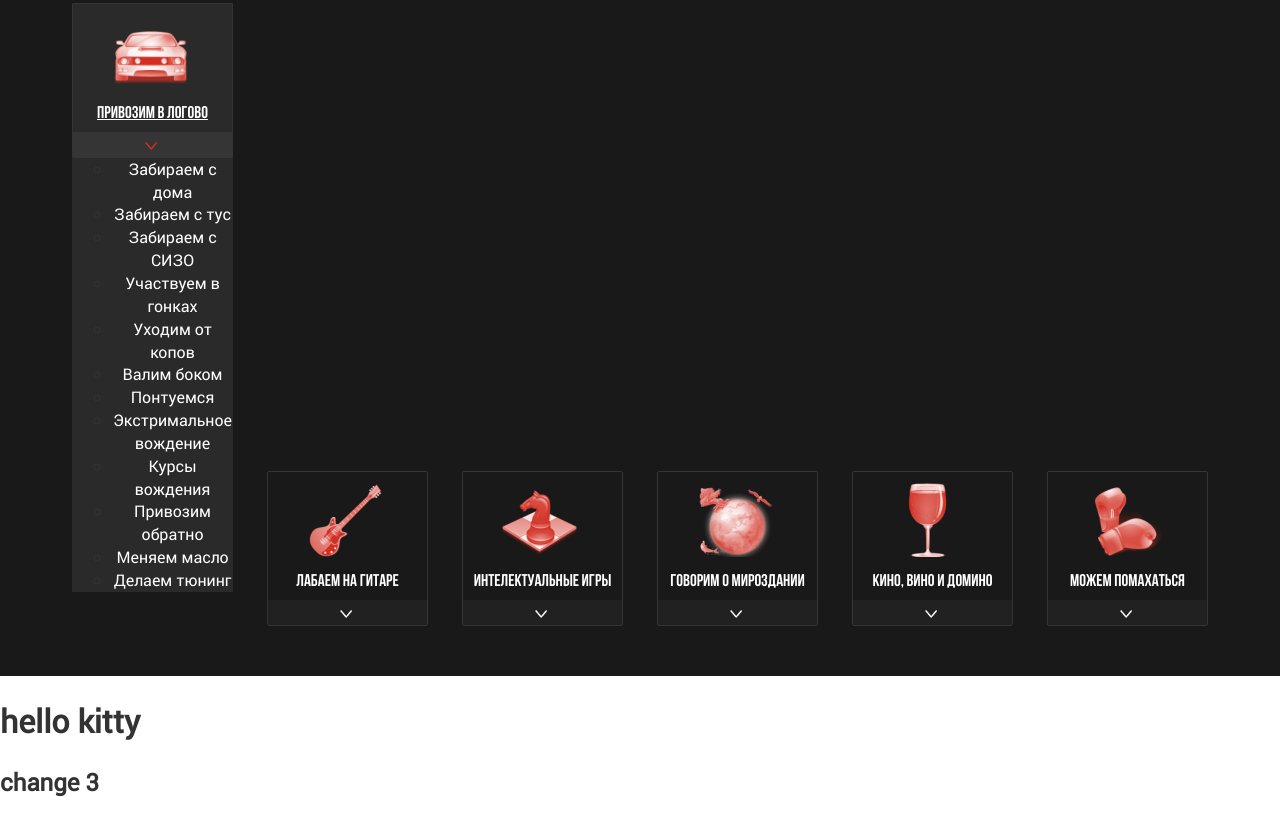
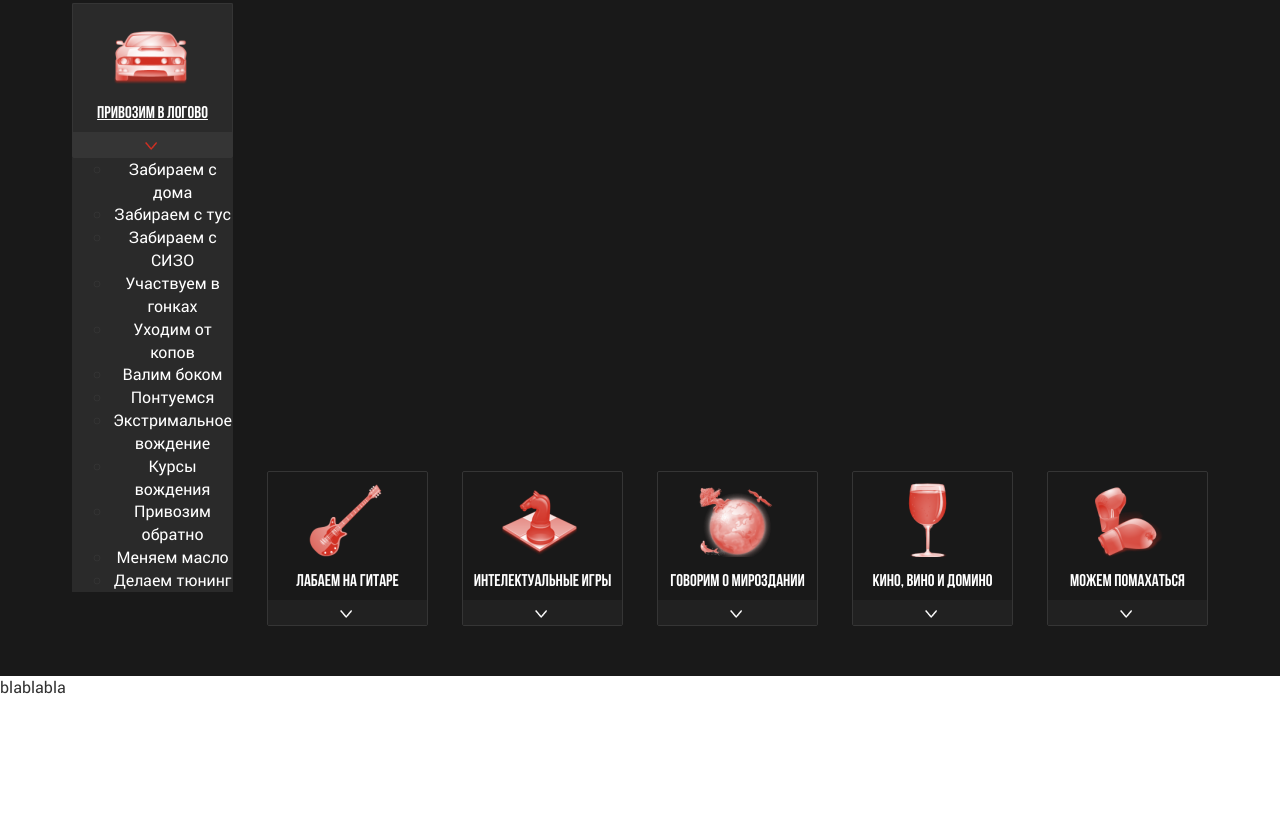
Before and after one commit to Rainspistolsmx/site, a plain HTML site: page template_bootstrap/index.html in a window 1280 px wide. Shown: the part 865-1686 px from the top of the page. After the commit the page ends 1586 px from the top, so only its background shows below. Drawn offline with Linux system fonts and the light colour scheme; files whose address does not match are found by name.

Commit message:
change 4

```diff
--- a/template_bootstrap/index.html
+++ b/template_bootstrap/index.html
@@ -179,9 +179,7 @@
 
 	</section>
 
-<h1>hello kitty</h1>
-<h2>change 3</h2>
-
+ blablabla
 
 
 
```
